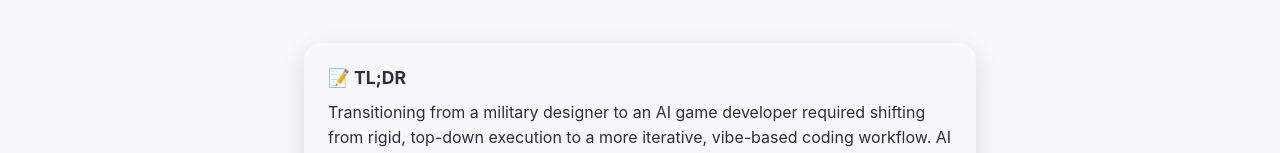
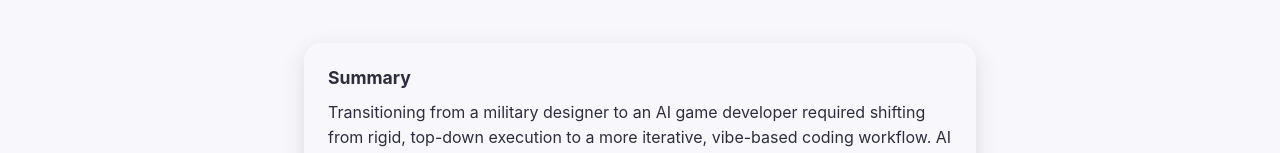
Before and after one commit to sorrysungkwon/glowtris-blog, a Next.js app: page /posts/ai-game-development-military-designer in a window 1280 px wide. Shown: the part 640-793 px from the top of the page. Built offline with nearby package versions, Linux system fonts and the light colour scheme; a web font is replaced by a local one.

Commit message:
fix(tldr): update tldr title based on language

```diff
--- a/app/admin/[slug]/page.tsx
+++ b/app/admin/[slug]/page.tsx
@@ -1096,7 +1096,7 @@ export default function PostEditor() {
               if (!t) return null;
               return (
                 <div className="tldr-block" style={{ marginBottom: '2rem' }}>
-                  <strong>📝 세 줄 요약 (TL;DR)</strong>
+                  <strong>{lang === 'ko' ? '세 줄 요약' : 'Summary'}</strong>
                   <p>{t}</p>
                 </div>
               );
@@ -1182,7 +1182,7 @@ export default function PostEditor() {
               if (!t) return null;
               return (
                 <div className="tldr-block" style={{ marginBottom: '2rem' }}>
-                  <strong>📝 세 줄 요약 (TL;DR)</strong>
+                  <strong>{lang === 'ko' ? '세 줄 요약' : 'Summary'}</strong>
                   <p>{t}</p>
                 </div>
               );
--- a/app/posts/[slug]/page.tsx
+++ b/app/posts/[slug]/page.tsx
@@ -195,7 +195,7 @@ export default async function PostPage({ params, searchParams }: Props) {
 
       {tldrContent && (
         <div className="tldr-block">
-          <strong>{lang === 'ko' ? '📝 세 줄 요약 (TL;DR)' : '📝 TL;DR'}</strong>
+          <strong>{lang === 'ko' ? '세 줄 요약' : 'Summary'}</strong>
           <p>{tldrContent}</p>
         </div>
       )}
```
